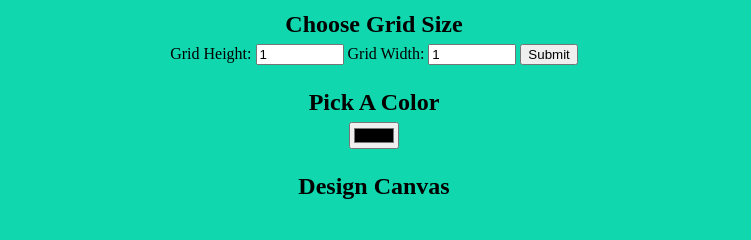
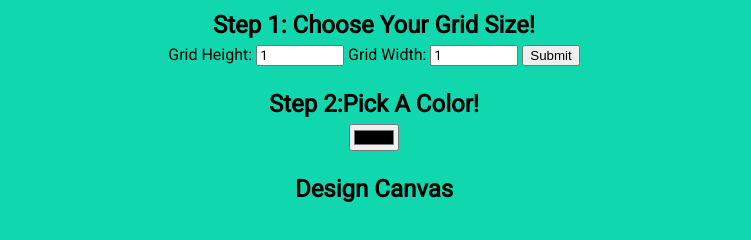
Before and after one commit to LaChan/ipnd-pixel-art-maker, a plain HTML site: page index.html in a window 1280 px wide. Shown: the part 126-366 px from the top of the page, without its empty margins (266-1017 px from the left). Drawn offline with Linux system fonts and the light colour scheme.

Commit message:
4th Commit

```diff
--- a/index.html
+++ b/index.html
@@ -3,12 +3,13 @@
 <head>
     <title>Pixel Art Maker!</title>
     <link rel="stylesheet" href="https://fonts.googleapis.com/css?family=Monoton">
+    <link rel="stylesheet" href="https://fonts.googleapis.com/css?family=Roboto">
     <link rel="stylesheet" href="styles.css">
 </head>
 <body>
     <h1>Pixel Art Maker</h1>
 
-    <h2>Choose Grid Size</h2>
+    <h2>Step 1: Choose Your Grid Size!</h2>
     <form id="sizePicker">
         Grid Height:
         <input type="number" id="inputHeight" name="height" min="1" value="1">
@@ -17,7 +18,7 @@
         <input type="submit">
     </form>
 
-    <h2>Pick A Color</h2>
+    <h2>Step 2:Pick A Color!</h2>
     <input type="color" id="colorPicker">
 
     <h2>Design Canvas</h2>
--- a/styles.css
+++ b/styles.css
@@ -11,11 +11,17 @@ h1 {
 }
 
 h2 {
+    font-family: Roboto;
     margin: 1em 0 0.25em;
 }
 
 h2:first-of-type {
+    font-family: Roboto;
     margin-top: 0.5em;
+}
+
+form {
+    font-family: Roboto;
 }
 
 table,
@@ -30,13 +36,14 @@ table {
 }
 
 tr {
-    height: 30px;
+    height: 50px;
 }
 
 td {
-    width: 30px;
+    width: 50px;
 }
 
 input[type=number] {
+    font-family: Roboto;
     width: 6em;
 }
```
Also changed, not shown: 1 other file.
